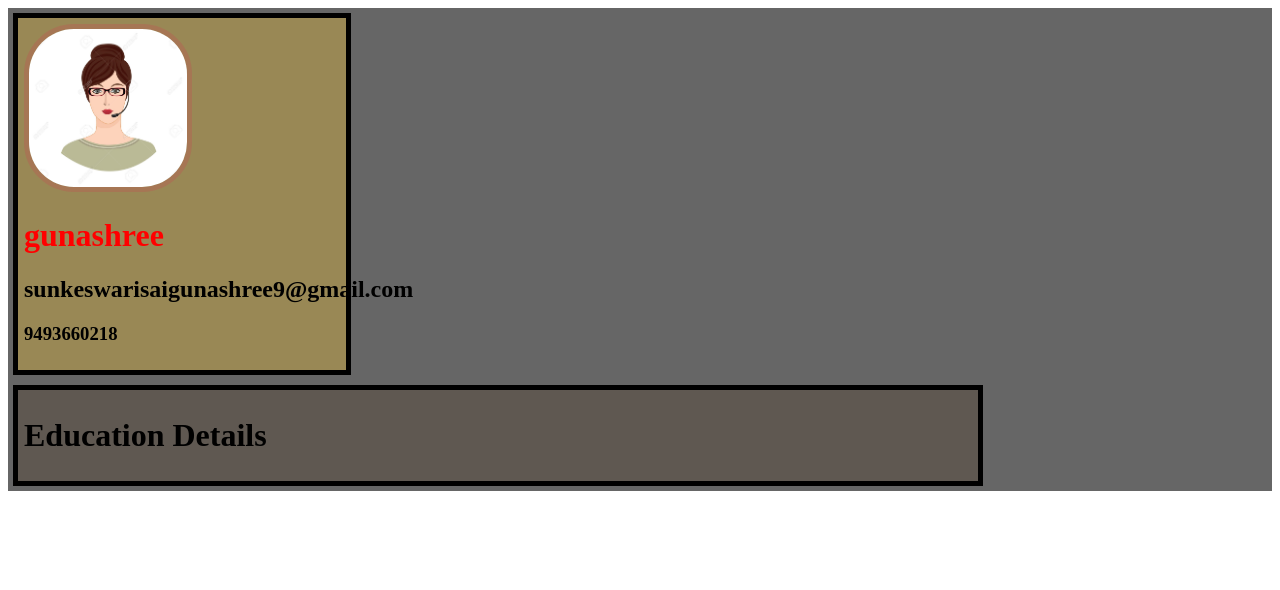
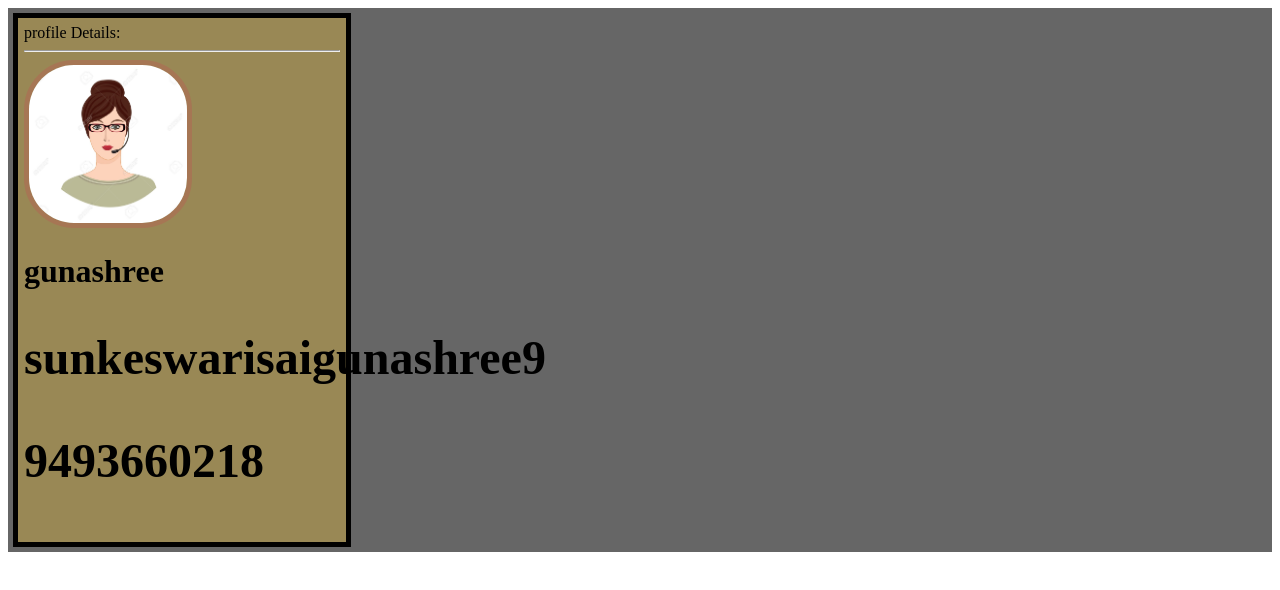
Before and after one commit to sunkeswari/Resume, a plain HTML site: page index.html in a window 1280 px wide. Drawn offline with Linux system fonts and the light colour scheme.

Commit message:
intial commit

```diff
--- a/data.json
+++ b/data.json
@@ -0,0 +1,8 @@
+{
+  "left":{
+    "photo":"profile.jpg",
+    "name":"gunashree",
+    "email":"sunkeswarisaigunashree9",
+  "phone":"9493660218"
+}
+}
--- a/index.html
+++ b/index.html
@@ -7,8 +7,8 @@
     <link rel="stylesheet" href="style.css">
   </head>
   <body>
-<div class="main">
-  <div class="left">
+<div class="main" id="main">
+  <!--<div class="left">
     <img src="profile.jpg" alt="my profile image">
   <h1 id="name">gunashree</h1>
   <h2>sunkeswarisaigunashree9@gmail.com</h2>
@@ -20,10 +20,10 @@
 
 </div>
 
-</div>
+</div>-->
 </div>
   </body>
-  <script type="text/javascript" src="main.js">
+  <script type="text/javascript" src="main.js" async>
 
 </script>
 </html>
--- a/main.js
+++ b/main.js
@@ -0,0 +1,48 @@
+//Ajax call(XMLHttpRezuest) initilization
+function loadjson(file,callback){
+var xhr=new XMLHttpRequest();
+xhr.overrideMimeType("application/json");
+xhr.open("GET",file,true);
+xhr.onreadystatechange=function () {
+  if(xhr.readyState ===4 && xhr.status =="200"){
+    callback(xhr.responseText);
+  }
+}
+xhr.send();
+}
+//function calling
+loadjson("data.json", function (text) {
+let data=JSON.parse(text)
+console.log(data);
+basics(data.left);
+})
+    // for main div cooling
+    //var main=document.queryselector('main');
+    //for main div id cooling
+var main=document.getElementById('main');
+   //element creation
+ var left=document.createElement("div");
+     //add class name to element
+left.classList.add("left");
+    //add id to elelment
+left.setAttribute("id","left");
+  // appending to text div
+  left.textContent="profile Details:"
+  left.appendChild(document.createElement("HR"));
+    //appending to main div
+main.appendChild(left);
+function basics(leftside){
+var image=document.createElement("img");
+image.src=leftside.photo;
+left.appendChild(image);
+var name=document.createElement("h1")
+name.textContent=leftside.name;
+left.appendChild(name);
+var email=document.createElement("h2");
+email.textContent=leftside.email;
+name.appendChild(email);
+var ph=document.createElement("p");
+ph.textContent=leftside.phone;
+email.appendChild(ph);
+
+}
```
